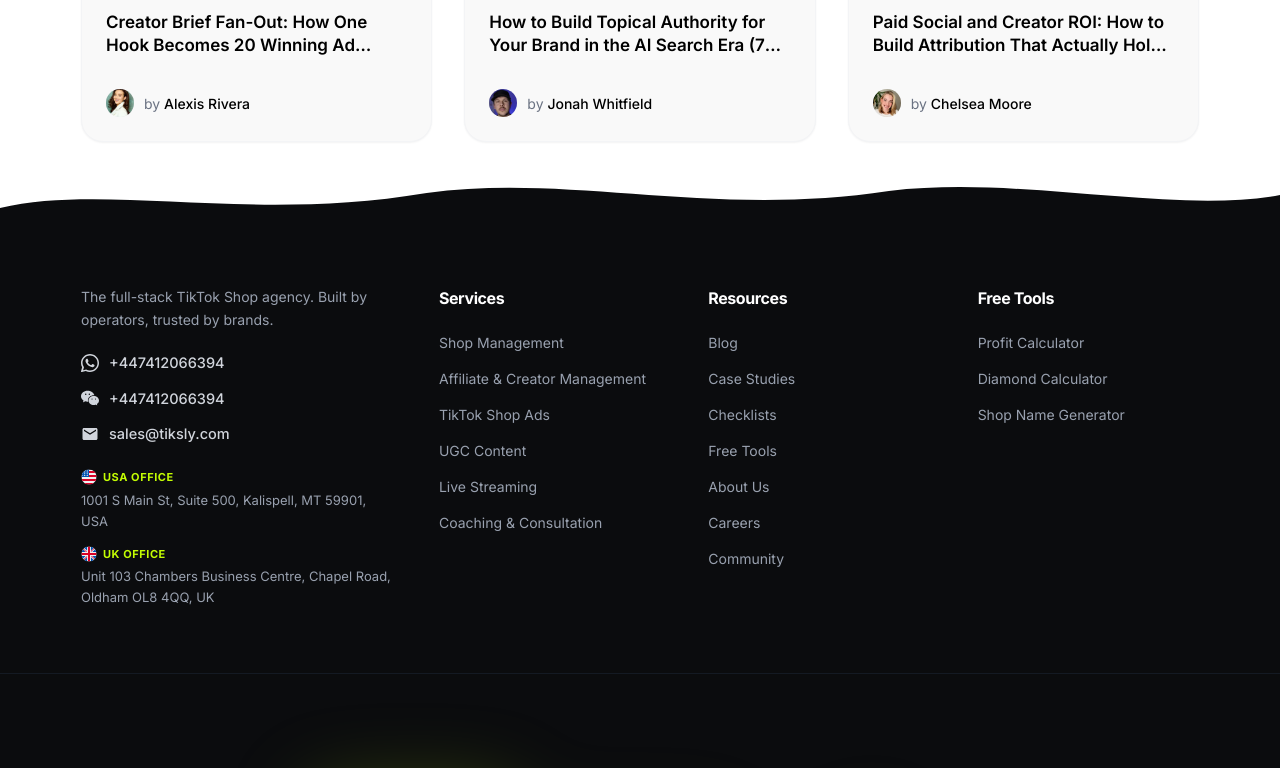
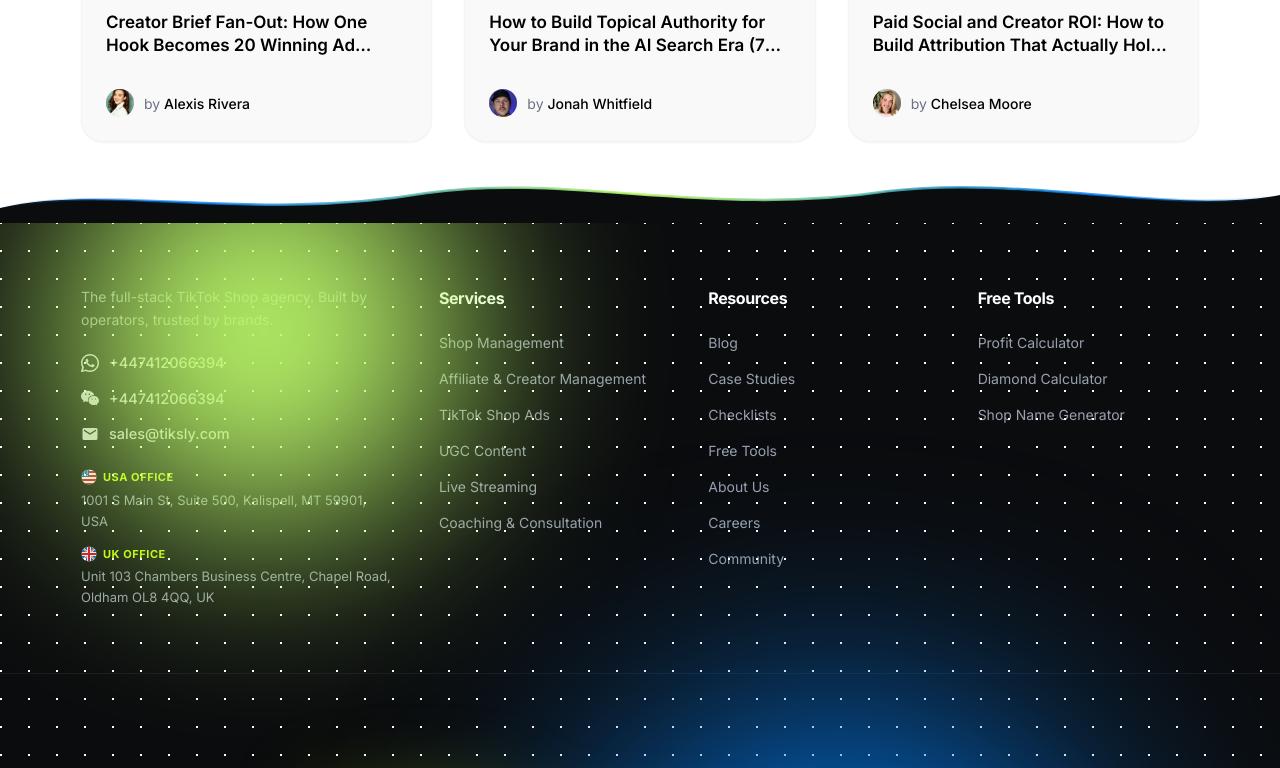
Before and after one commit to murnaj/tiksly-project, a Next.js app: page /blog in a window 1280 px wide. Shown: the part 1061-1829 px from the top of the page. Built offline with nearby package versions, Linux system fonts and the light colour scheme.

Commit message:
feat: add footer section and customer reviews components

```diff
--- a/components/features/footer-section.tsx
+++ b/components/features/footer-section.tsx
@@ -181,12 +181,48 @@ export default function FooterSection() {
   const logoScale = useTransform(scrollYProgress, [0, 1], [0.8, 1]);
   const logoOpacity = useTransform(scrollYProgress, [0, 0.6, 1], [0.1, 0.4, 0.85]);
 
+  // Ambient parallax blobs scroll transformations
+  const blobY1 = useTransform(scrollYProgress, [0, 1], [-80, 80]);
+  const blobY2 = useTransform(scrollYProgress, [0, 1], [80, -80]);
+
   return (
     <footer ref={footerRef} className="relative bg-[#0B0C0E] text-white w-full">
-      {/* Wave top divider */}
-      <div className="absolute -top-[49px] left-0 right-0 leading-none pointer-events-none">
+      {/* Background decorations container (clips blobs and grid, leaves wave divider unclipped) */}
+      <div className="absolute inset-0 overflow-hidden pointer-events-none z-0">
+        {/* Grid Pattern Background */}
+        <div
+          className="absolute inset-0 opacity-[0.03]"
+          style={{
+            backgroundImage: `radial-gradient(circle at 1px 1px, white 1px, transparent 0)`,
+            backgroundSize: "28px 28px",
+          }}
+        />
+
+        {/* Moving Ambient Parallax Blobs */}
+        <motion.div
+          style={{ y: blobY1 }}
+          className="absolute -top-[10%] left-[5%] w-[400px] h-[400px] rounded-full bg-[#BCF96A] opacity-[0.06] blur-[100px]"
+        />
+        <motion.div
+          style={{ y: blobY2 }}
+          className="absolute -bottom-[10%] right-[15%] w-[500px] h-[500px] rounded-full bg-[#0081FB] opacity-[0.05] blur-[130px]"
+        />
+      </div>
+
+      {/* Wave top divider with glowing gradient stroke */}
+      <div className="absolute -top-[49px] left-0 right-0 leading-none pointer-events-none z-10">
         <svg viewBox="0 0 1440 50" preserveAspectRatio="none" style={{ display: "block", width: "100%", height: "50px" }} fill="#0B0C0E" xmlns="http://www.w3.org/2000/svg">
+          <defs>
+            <linearGradient id="wave-gradient" x1="0%" y1="0%" x2="100%" y2="0%">
+              <stop offset="0%" stopColor="#0081FB" stopOpacity="0" />
+              <stop offset="15%" stopColor="#0081FB" stopOpacity="0.8" />
+              <stop offset="50%" stopColor="#BCF96A" stopOpacity="0.9" />
+              <stop offset="85%" stopColor="#0081FB" stopOpacity="0.8" />
+              <stop offset="100%" stopColor="#0081FB" stopOpacity="0" />
+            </linearGradient>
+          </defs>
           <path d="M0,35 C120,10 280,50 480,20 C640,0 800,45 1000,18 C1150,2 1320,42 1440,22 L1440,50 L0,50 Z"/>
+          <path d="M0,35 C120,10 280,50 480,20 C640,0 800,45 1000,18 C1150,2 1320,42 1440,22" fill="none" stroke="url(#wave-gradient)" strokeWidth="2.5" />
         </svg>
       </div>
       {/* Main grid */}
--- a/components/features/reviews.tsx
+++ b/components/features/reviews.tsx
@@ -545,6 +545,7 @@ const Reviews = () => {
 
       {/* Title */}
       <div className="container mx-auto mb-6 text-center">
+        <h2 className="text-3xl md:text-5xl font-bold tracking-tight text-black mb-4 leading-tight">Don't take our word for it. Take theirs.</h2>
         <span className="text-[#212120]/80 text-[15px] font-semibold tracking-tight">
           This is what selling on TikTok actually looks like.
         </span>
```
